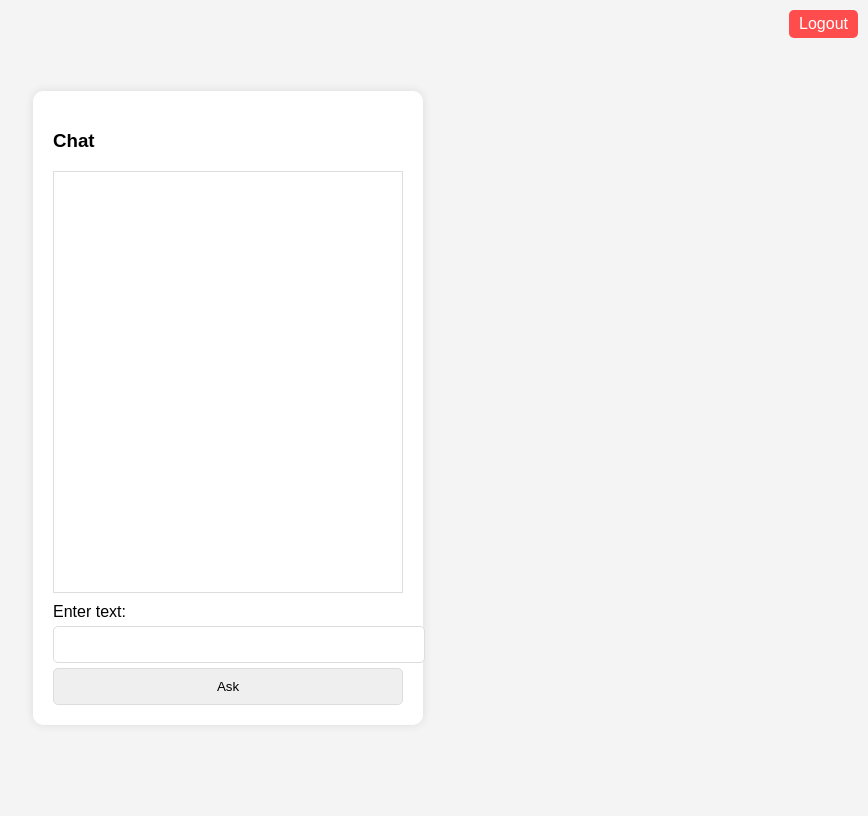
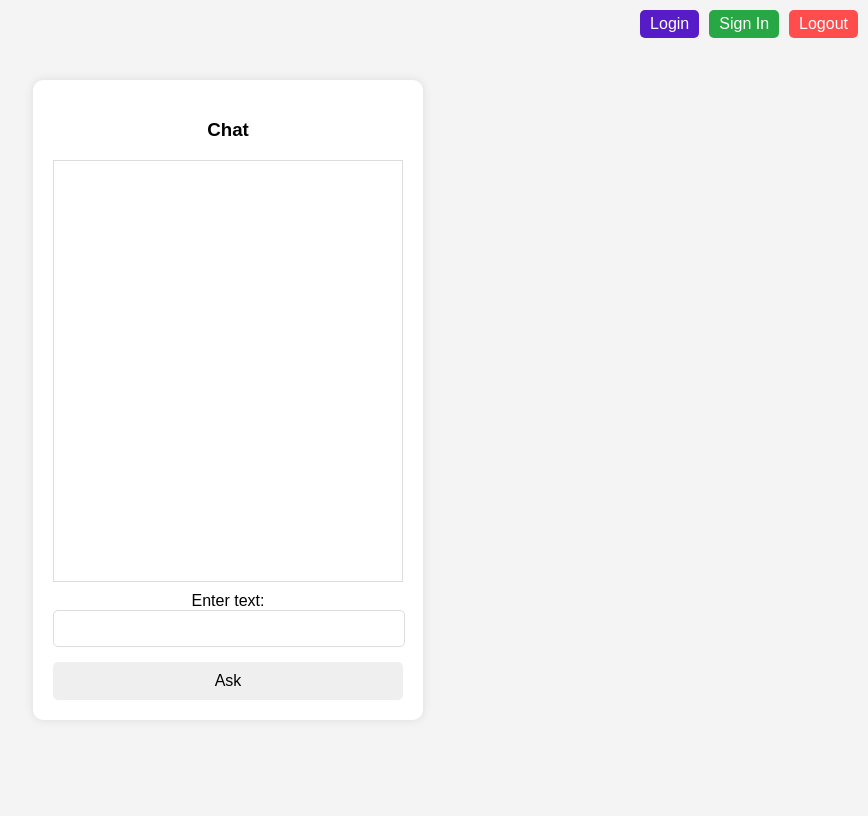
Before and after one commit to Saadat-Ahmad/JannSeva, a Flask app: page / in a window 1280 px wide. Shown: the whole page, without its empty margins (412-1280 px from the left). After the commit the page ends 686 px from the top, so only its background shows below. Run offline with Flask 3, Linux system fonts and the light colour scheme.

Commit message:
setting up database and making signin and login functionalities

```diff
--- a/app.py
+++ b/app.py
@@ -1,19 +1,29 @@
 import datetime
-from flask import Flask, request, render_template, redirect, jsonify, session
+from flask import Flask, request, render_template, redirect, jsonify, session, flash
 from flask_session import Session
 from openMeteo import weather, sunshine
 import google.generativeai as genai
 from aqi import airpolution
-
+from flask_sqlalchemy import SQLAlchemy
+from werkzeug.security import check_password_hash, generate_password_hash
+import sqlite3
 
 app = Flask(__name__)
 app.secret_key = '12345'
 
-genai.configure(api_key="GOOGLE_API_KEY")
+genai.configure(api_key="GOOGLE_API")
 
 app.config["SESSION_PERMANENT"] = False
 app.config["SESSION_TYPE"] = "filesystem"
+app.config['SQLALCHEMY_DATABASE_URI'] = 'sqlite:///ncrypt.db'
 Session(app)
+
+# db = SQL("sqlite:///database.db")
+
+conn = sqlite3.connect('database.db', check_same_thread=False)
+db = conn.cursor()
+table = "CREATE TABLE IF NOT EXISTS 'users' (id INTEGER PRIMARY KEY AUTOINCREMENT, phonenumber TEXT UNIQUE NOT NULL, hashed_password TEXT NOT NULL);"
+db.execute(table)
 
 generation_config = {
     "temperature": 0.7,
@@ -78,7 +88,6 @@ state_to_language = {
     "Puducherry": "ta",  # Tamil
 }
 
-
 @app.route('/', methods=['GET', 'POST'])
 def home():
     lang = "en"
@@ -97,9 +106,12 @@ def home():
         lang = state_to_language.get(state, "en")
         print(lang)
         try:
+
             chat.send_message(f"the following data set is the sunshine duration in the {city}, {state} region.\n"+str(sunshine(lat, lng))+f"\nthe following dataset contains various weather factors over the last few days in the {city} region\n" + str(weather(lat,lng)) + f"\nthe data about air polution around {city} is listed below\n" + str(airpolution(lat,lng))+ f"make a report for a health clinics and hospitals in the {city} region on what the environmental factors leading to now can impact health. if you find the airpolution")
             weatherReport = chat.last.text
-            # prompt = text_input
+            report = True
+            print("weather reported")
+            print(weatherReport)
             if session["context"]:
                 session["context"] = session["context"] + "user: " + text_input
                 context = session["context"]
@@ -107,6 +119,9 @@ def home():
                session["context"] = "user: " + text_input
                context = session["context"]
         except:
+            print("passed")
+            session["context"] = "user: " + text_input
+            context = session["context"]
             pass
         # while True:
         #     prompt = input("ask: ")
@@ -136,7 +151,7 @@ def home():
 
 @app.route("/logout")
 def logout():
-    """Log encryption out"""
+    # store the report in the database
 
     # Forget any user_id
     session.clear()
@@ -144,5 +159,81 @@ def logout():
     # Redirect user to login form
     return redirect("/")
 
+@app.route("/signin", methods=['GET', 'POST'])
+def signin():
+    if request.method == 'POST':
+        phoneNumber = request.form.get("phoneNumber")
+        password = request.form.get("password")
+        confirmation = request.form.get("confirmation")
+        name = db.execute("SELECT * FROM users WHERE encryption_name = ?", (phoneNumber, )).fetchone()
+        if not encryption_name:
+            flash("Input unique encryption name", "error")
+            return render_template("create.html")
+        if not password:
+            flash("Input password", "error")
+            return render_template("create.html")
+        if len(password) < 8:
+            flash("Password should have at least 8 characters", "error")
+            return render_template("create.html")
+        if not confirmation:
+            flash("Please Confirm password", "error")
+            return render_template("create.html")
+        if password != confirmation:
+            flash("Password was not confirmed correctly", "error")
+            return render_template("create.html")
+        elif name:
+            flash("encryption name already exists", "error")
+            return render_template("create.html")
+        else:
+            hashed_password = generate_password_hash(password)
+            db.execute("INSERT INTO users (phonenumber, hashed_password) VALUES(?, ?)", (phoneNumber, hashed_password))
+            conn.commit()
+            rows = db.execute(
+            "SELECT * FROM users WHERE phonenumber = ?", (phoneNumber,)).fetchall()
+
+
+            session["user_id"] = rows[0][0]
+            session["history"] = rows[0][2]
+            return redirect("/")
+    return render_template('create.html')
+
+
+@app.route("/login", methods=["GET", "POST"])
+def login():
+    """Log user in"""
+
+    # Forget any user_id
+    session.clear()
+
+    # User reached route via POST (as by submitting a form via POST)
+    if request.method == "POST":
+
+        # Ensure username was submitted
+        if not request.form.get("phoneNumber"):
+            flash("Must provide phone number", "error")
+            return render_template("use.html")
+        # Ensure password was submitted
+        elif not request.form.get("password"):
+            flash("Must provide password", "error")
+            return render_template("use.html")
+
+        # Query database for username
+        rows = db.execute("SELECT * FROM users WHERE phonenumber = ?", (request.form.get("phoneNumber"), )).fetchall()
+        # Ensure username exists and password is correct
+        if (not rows) or (not check_password_hash(rows[0][2], request.form.get("password"))):
+            flash("invalid phone number and/or password", "error")
+            return render_template("use.html")
+        #print(rows)
+        # Remember which user has logged in
+        session["user_id"] = rows[0][0]
+        session["history"] = rows[0][2]
+        # Redirect user to home page
+        return redirect("/")
+
+    # User reached route via GET (as by clicking a link or via redirect)
+    else:
+        return render_template("use.html")
+
+
 if __name__ == '__main__':
     app.run(debug=True)
--- a/templates/chat.html
+++ b/templates/chat.html
@@ -13,14 +13,18 @@
             align-items: center;
             height: 100vh;
             background-color: #f4f4f4;
+            margin: 0;
         }
+
         .container {
             width: 350px;
             background: white;
             padding: 20px;
             border-radius: 10px;
             box-shadow: 0 0 10px rgba(0, 0, 0, 0.1);
+            text-align: center;
         }
+
         #chat-box {
             height: 400px;
             overflow-y: auto;
@@ -29,42 +33,87 @@
             margin-bottom: 10px;
             background: #fff;
         }
+
         .message {
             padding: 8px;
             margin: 5px;
             border-radius: 5px;
+            display: inline-block;
+            max-width: 80%;
         }
+
         .user {
             background: #d1e7dd;
             text-align: right;
         }
+
         .bot {
             background: #f8d7da;
             text-align: left;
         }
-        input, button {
+
+        input {
+            width: calc(100% - 20px);
+            padding: 10px;
+            border: 1px solid #ddd;
+            border-radius: 5px;
+            margin-bottom: 10px;
+        }
+
+        button {
             width: 100%;
             padding: 10px;
+            border: none;
+            border-radius: 5px;
+            cursor: pointer;
+            font-size: 16px;
             margin-top: 5px;
-            border: 1px solid #ddd;
-            border-radius: 5px;
         }
-        .logout-btn {
+
+        .btn-container {
+            display: flex;
+            justify-content: space-between;
+            gap: 10px;
+            margin-bottom: 10px;
             position: absolute;
             top: 10px;
             right: 10px;
+        }
+
+        .logout-btn {
+            padding: 5px 10px;
+            cursor: pointer;
+            border-radius: 5px;
             text-decoration: None;
             background: #ff4d4d;
             color: white;
-            border: none;
+        }
+
+        .login-btn {
             padding: 5px 10px;
             cursor: pointer;
             border-radius: 5px;
+            text-decoration: None;
+            background: rgb(87, 27, 199);
+            color: white;
+        }
+
+        .signin-btn {
+            padding: 5px 10px;
+            cursor: pointer;
+            border-radius: 5px;
+            text-decoration: None;
+            background: #28a745;
+            color: white;
         }
     </style>
 </head>
 <body>
-    <a href="/logout" class="logout-btn">Logout</a>
+    <div class="btn-container">
+        <a href="/login" class="login-btn">Login</a>
+        <a href="/signin" class="signin-btn">Sign In</a>
+        <a href="/logout" class="logout-btn">Logout</a>
+    </div>
     <div class="container">
         <h3>Chat</h3>
         <div id="chat-box">
```
Also changed, not shown: .cache.sqlite, database.db (added), 2 other files.
